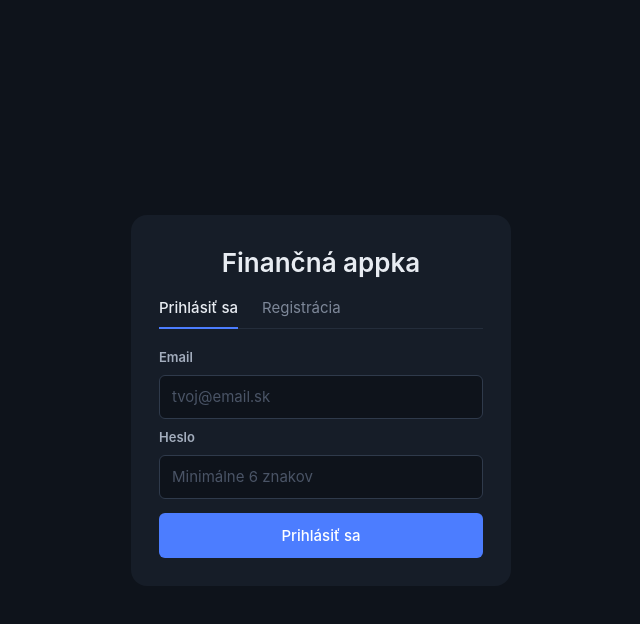
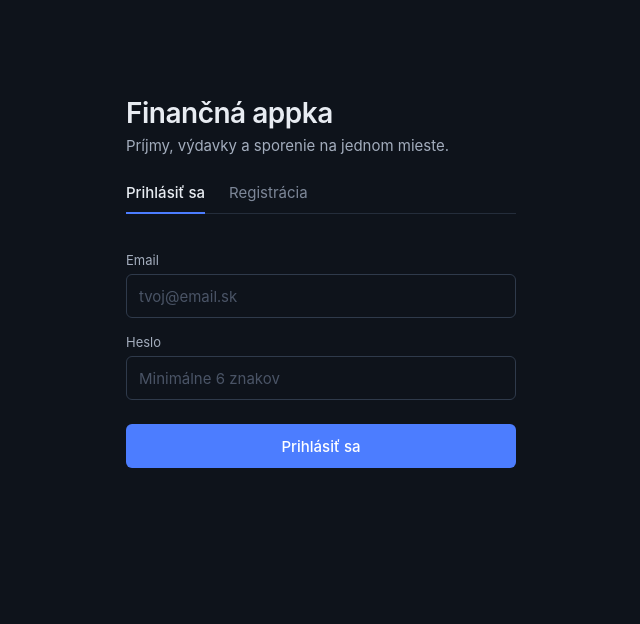
Before and after one commit to wilekkk/financna-appka, a React (Create React App) app: page / in a window 1280 px wide. Shown: the top 624 px of the page, without its empty margins (319-959 px from the left). Built offline with nearby package versions, Linux system fonts and the light colour scheme.

Commit message:
Redesign sign-in, profile, subcategories and settings screens
- Full-screen dark sign-in without a card, labels linked to inputs
- Profile with back header and a sign-out row
- Subcategories as lists with add in the header and delete icons

Co-Authored-By: Claude Opus 5.5 <noreply@anthropic.com>

```diff
--- a/src/App.css
+++ b/src/App.css
@@ -2874,3 +2874,77 @@ select.goal-input {
   text-transform: none;
   letter-spacing: 0;
 }
+
+/* ── Prihlásenie, profil, nastavenia (redizajn) ──────────────────────────── */
+
+.auth-screen {
+  min-height: 100dvh;
+  align-items: flex-start;
+  justify-content: center;
+  padding: 0 20px;
+  background: var(--canvas);
+}
+.auth-card {
+  width: 100%;
+  max-width: 390px;
+  margin-top: 12vh;
+  padding: 0;
+  border: 0;
+  border-radius: 0;
+  background: transparent;
+  box-shadow: none;
+  gap: 28px;
+}
+.auth-title { margin: 0; font-size: 28px; font-weight: 600; letter-spacing: -0.5px; text-align: left; color: var(--ink); }
+.auth-tagline { margin: 6px 0 0; font-size: 15px; color: var(--ink-2); }
+.auth-loading { margin-top: 30vh; font-size: 15px; color: var(--ink-3); font-family: var(--font); }
+.auth-form { gap: 6px; }
+.auth-label { margin-top: 10px; font-size: 13px; font-weight: 400; color: var(--ink-2); }
+.auth-input { width: 100%; }
+.auth-input:disabled { color: var(--ink-3); background: transparent; }
+.auth-error,
+.auth-info { margin-top: 10px; padding: 10px 12px; border-radius: var(--radius-s); font-size: 13px; line-height: 1.4; }
+.auth-error { border: 1px solid var(--negative-line); background: var(--negative-soft); color: var(--ink); }
+.auth-info { border: 1px solid var(--positive-line); background: var(--positive-soft); color: var(--ink); }
+.auth-submit {
+  height: 44px;
+  margin-top: 18px;
+  padding: 0 16px;
+  border-radius: var(--radius-s);
+  background: var(--accent);
+  font-size: 15px;
+  font-weight: 500;
+}
+.auth-submit:hover { background: var(--accent-hover); }
+.auth-submit:disabled { background: var(--accent); opacity: 0.5; }
+.auth-card .dialog-actions { margin-top: 0; }
+
+.profile-form { max-width: none; margin-top: 16px; }
+
+.logout-row {
+  width: 100%;
+  display: flex;
+  align-items: center;
+  gap: 10px;
+  padding: 14px 0;
+  border: 0;
+  border-top: 1px solid var(--line);
+  border-bottom: 1px solid var(--line);
+  background: transparent;
+  color: var(--negative);
+  font: inherit;
+  font-size: 15px;
+  cursor: pointer;
+}
+
+.screen-intro { margin: 12px 0 0; font-size: 13px; line-height: 1.5; color: var(--ink-3); }
+.icon-btn--danger { color: var(--ink-3); }
+.icon-btn--danger:hover { color: var(--negative); }
+.list-row .icon-btn--sm { margin-right: -8px; height: 32px; }
+
+.settings-list { margin-top: 12px; border-top: 1px solid var(--line); }
+.settings-list-item { padding: 16px 0; font-size: 15px; font-weight: 400; color: var(--ink); }
+.settings-list-item:active { background: transparent; }
+.settings-list-item:hover > span:first-child { color: var(--accent); }
+.settings-list-arrow { color: var(--ink-4); font-size: inherit; }
+.auth-card .auth-loading { margin-top: 0; color: var(--ink); line-height: 1.5; }
--- a/src/App.js
+++ b/src/App.js
@@ -168,7 +168,7 @@ function App() {
   }
 
   if (screen === 'profile') {
-    return withNav(<ProfileScreen user={user} onBack={() => setScreen('settings')} />);
+    return withNav(<ProfileScreen user={user} onBack={() => setScreen('settings')} onLogout={() => supabase.auth.signOut()} />);
   }
 
   if (screen === 'categories') {
--- a/src/components/AuthScreen.js
+++ b/src/components/AuthScreen.js
@@ -36,7 +36,10 @@ export default function AuthScreen() {
   return (
     <div className="auth-screen">
       <div className="auth-card">
-        <h1 className="auth-title">Finančná appka</h1>
+        <div>
+          <h1 className="auth-title">Finančná appka</h1>
+          <p className="auth-tagline">Príjmy, výdavky a sporenie na jednom mieste.</p>
+        </div>
         <div className="auth-tabs">
           <button className={`auth-tab${mode === 'login' ? ' auth-tab--active' : ''}`} onClick={() => { setMode('login'); setError(''); setInfo(''); }}>Prihlásiť sa</button>
           <button className={`auth-tab${mode === 'register' ? ' auth-tab--active' : ''}`} onClick={() => { setMode('register'); setError(''); setInfo(''); }}>Registrácia</button>
@@ -45,16 +48,18 @@ export default function AuthScreen() {
         <form className="auth-form" onSubmit={handleSubmit}>
           {mode === 'register' && (
             <>
-              <label className="auth-label">Meno (voliteľné)</label>
+              <label className="auth-label" htmlFor="auth-first-name">Meno (voliteľné)</label>
               <input
+                id="auth-first-name"
                 className="auth-input"
                 value={firstName}
                 onChange={e => setFirstName(e.target.value)}
                 autoComplete="given-name"
               />
 
-              <label className="auth-label">Priezvisko (voliteľné)</label>
+              <label className="auth-label" htmlFor="auth-last-name">Priezvisko (voliteľné)</label>
               <input
+                id="auth-last-name"
                 className="auth-input"
                 value={lastName}
                 onChange={e => setLastName(e.target.value)}
@@ -63,8 +68,9 @@ export default function AuthScreen() {
             </>
           )}
 
-          <label className="auth-label">Email</label>
+          <label className="auth-label" htmlFor="auth-email">Email</label>
           <input
+            id="auth-email"
             className="auth-input"
             type="email"
             placeholder="tvoj@email.sk"
@@ -74,8 +80,9 @@ export default function AuthScreen() {
             autoComplete="email"
           />
 
-          <label className="auth-label">Heslo</label>
+          <label className="auth-label" htmlFor="auth-password">Heslo</label>
           <input
+            id="auth-password"
             className="auth-input"
             type="password"
             placeholder="Minimálne 6 znakov"
@@ -89,7 +96,7 @@ export default function AuthScreen() {
           {info  && <div className="auth-info">{info}</div>}
 
           <button className="auth-submit" type="submit" disabled={loading}>
-            {loading ? 'Načítava...' : mode === 'login' ? 'Prihlásiť sa' : 'Zaregistrovať sa'}
+            {loading ? 'Načítava…' : mode === 'login' ? 'Prihlásiť sa' : 'Zaregistrovať sa'}
           </button>
         </form>
       </div>
--- a/src/components/ProfileScreen.js
+++ b/src/components/ProfileScreen.js
@@ -1,8 +1,8 @@
-import { ChevronLeft } from 'lucide-react';
+import { ChevronLeft, LogOut } from 'lucide-react';
 import { useState } from 'react';
 import { supabase } from '../supabaseClient';
 
-export default function ProfileScreen({ user, onBack }) {
+export default function ProfileScreen({ user, onBack, onLogout }) {
   const [firstName, setFirstName] = useState(user.user_metadata?.first_name ?? '');
   const [lastName, setLastName]   = useState(user.user_metadata?.last_name ?? '');
   const [saving, setSaving]       = useState(false);
@@ -23,13 +23,14 @@ export default function ProfileScreen({ user, onBack }) {
   };
 
   return (
-    <div className="yearly-screen">
-      <div className="nav-header">
-        <button className="back-btn" onClick={onBack}><ChevronLeft size={18} />Späť</button>
-        <h1 className="nav-title">Profil</h1>
-      </div>
+    <div className="yearly-screen detail-screen">
+      <header className="detail-header">
+        <button className="icon-btn icon-btn--start" onClick={onBack} aria-label="Späť na nastavenia"><ChevronLeft size={22} strokeWidth={1.75} /></button>
+        <h1 className="screen-title">Profil</h1>
+        <span />
+      </header>
 
-      <div className="auth-card">
+      <div className="auth-card profile-form">
         <form className="auth-form" onSubmit={handleSubmit}>
           <label className="auth-label" htmlFor="profile-first-name">Meno</label>
           <input
@@ -56,10 +57,14 @@ export default function ProfileScreen({ user, onBack }) {
           {info  && <div className="auth-info">{info}</div>}
 
           <button className="auth-submit" type="submit" disabled={saving}>
-            {saving ? 'Ukladá sa...' : 'Uložiť'}
+            {saving ? 'Ukladá sa…' : 'Uložiť'}
           </button>
         </form>
       </div>
+
+      <section className="section">
+        <button className="logout-row" onClick={onLogout}><LogOut size={18} strokeWidth={1.75} />Odhlásiť sa</button>
+      </section>
     </div>
   );
 }
--- a/src/components/SettingsScreen.js
+++ b/src/components/SettingsScreen.js
@@ -12,7 +12,7 @@ export default function SettingsScreen({ onOpenProfile, onOpenCategories }) {
           <span className="settings-list-arrow"><ChevronRight size={18} /></span>
         </button>
         <button className="settings-list-item" onClick={onOpenCategories}>
-          <span>Podkategórie príjmov/výdavkov</span>
+          <span>Podkategórie príjmov a výdavkov</span>
           <span className="settings-list-arrow"><ChevronRight size={18} /></span>
         </button>
       </div>
```
Also changed, not shown: src/components/CategoriesScreen.js (+24 -25 lines).
